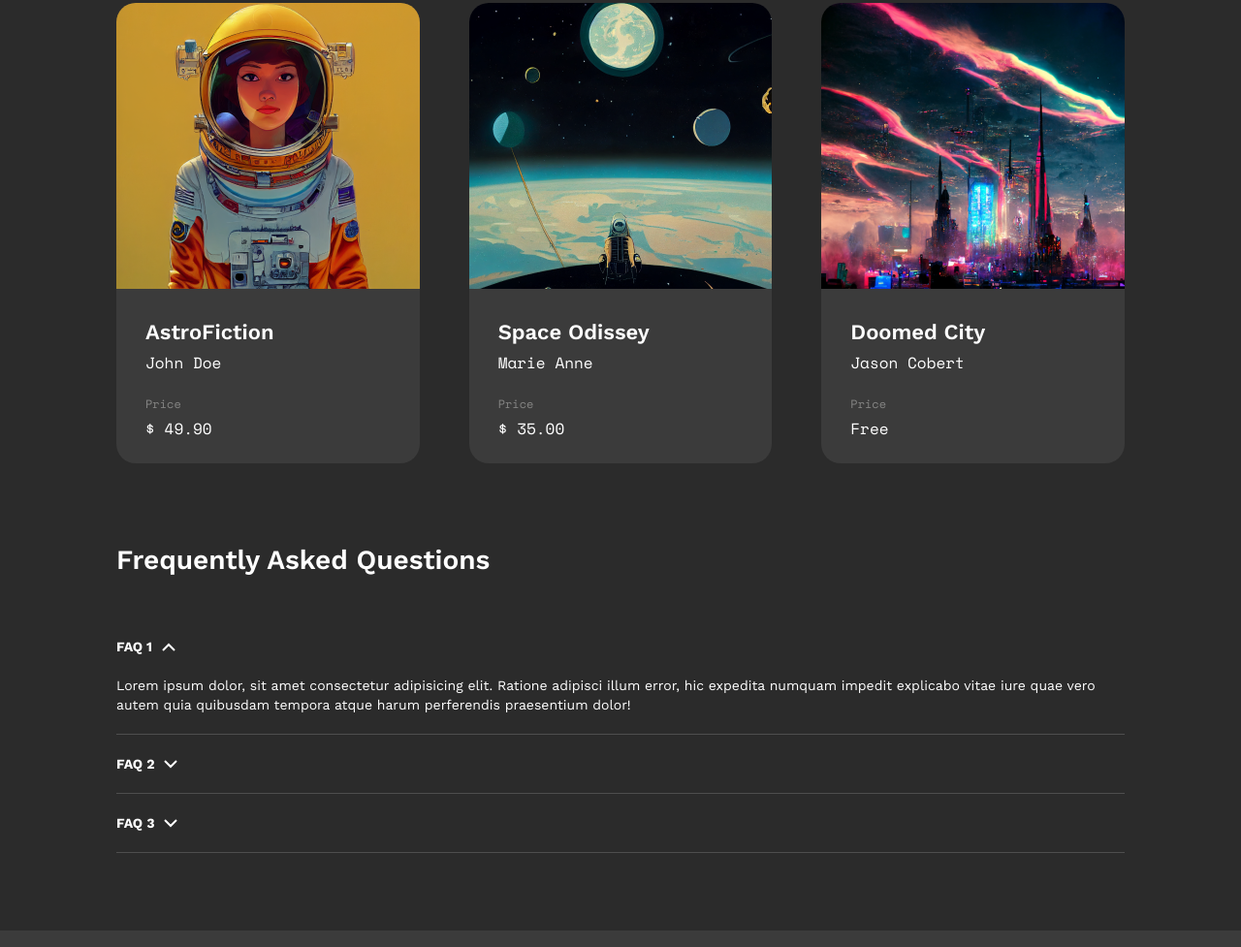
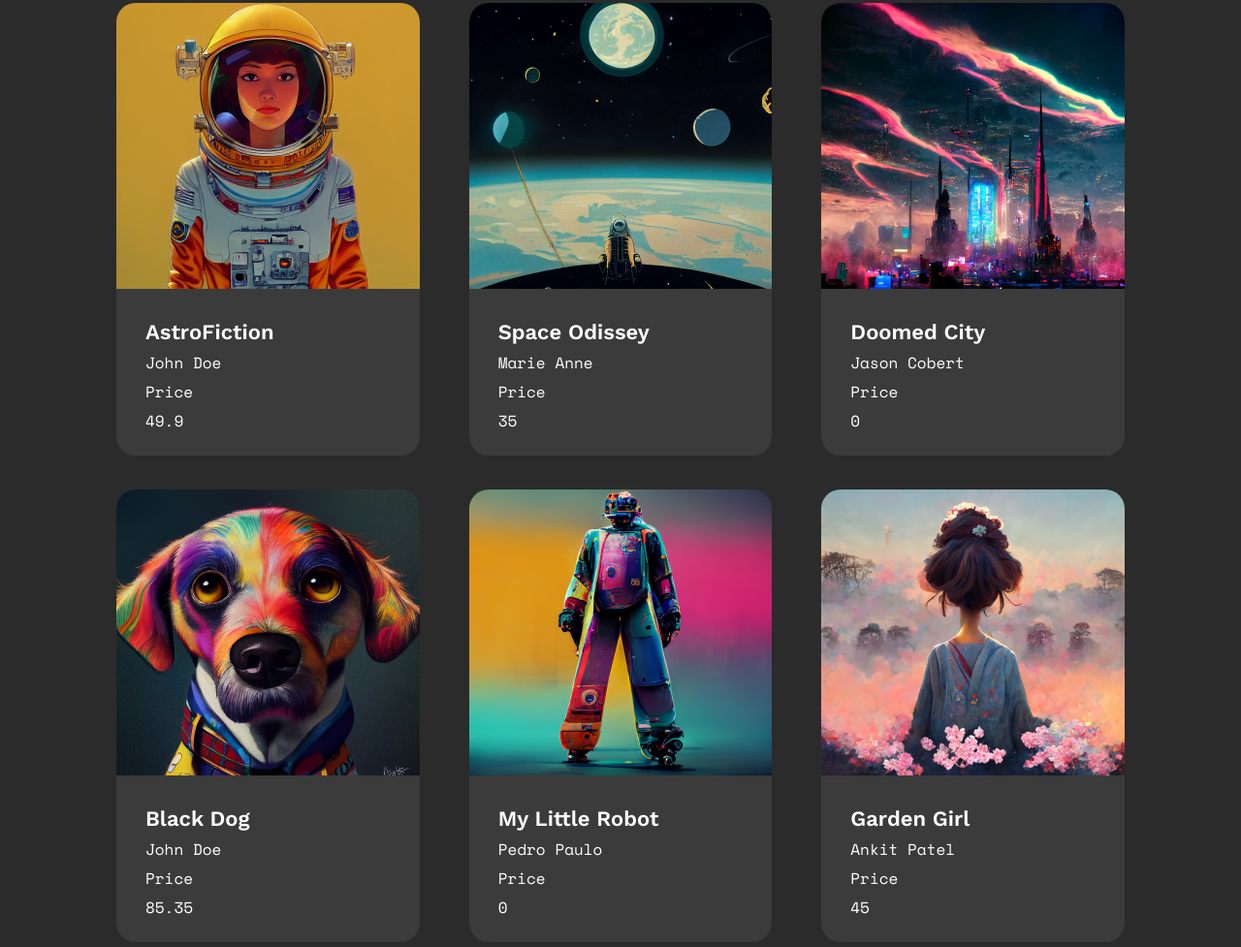
Before and after one commit to informaticaC/javascript-in-a-hurry-initial, a plain HTML site: page index.html in a window 1280 px wide. Shown: the part 1003-1980 px from the top of the page at 97% size. Drawn offline with nearby package versions, Linux system fonts and the light colour scheme.

Commit message:
Product Section added

```diff
--- a/index.html
+++ b/index.html
@@ -190,31 +190,19 @@
 				</div>
 			</section>
 
-			<section
-				id="products"
-				class="container products-section">
+			<section id="products"	class="container products-section">
 				<div class="products-filter">
-					<input
-						type="radio"
-						checked="true"
-						id="all"
-						name="products" />
+					<input type="radio"	checked="true"	id="all" name="products" />
 					<label for="all">
 						All
 						<span class="product-amount">3</span>
 					</label>
-					<input
-						type="radio"
-						id="paid"
-						name="products" />
+					<input type="radio"	id="paid" name="products" />
 					<label for="paid">
 						Paid
 						<span class="product-amount">2</span>
 					</label>
-					<input
-						type="radio"
-						id="free"
-						name="products" />
+					<input type="radio"	id="free" name="products" />
 					<label for="free">
 						Free
 						<span class="product-amount">1</span>
@@ -224,39 +212,7 @@
 				</div>
 
 				<div class="products-area">
-					<div class="product-item">
-						<img
-							src="./assets/products/img6.png"
-							alt="AstroFiction" />
-						<div class="product-details">
-							<h3 class="product-title">AstroFiction</h3>
-							<p class="product-author">John Doe</p>
-							<p class="price-title">Price</p>
-							<p class="product-price">$ 49.90</p>
-						</div>
-					</div>
-					<div class="product-item">
-						<img
-							src="./assets/products/img1.png"
-							alt="Space Odissey" />
-						<div class="product-details">
-							<h3 class="product-title">Space Odissey</h3>
-							<p class="product-author">Marie Anne</p>
-							<p class="price-title">Price</p>
-							<p class="product-price">$ 35.00</p>
-						</div>
-					</div>
-					<div class="product-item">
-						<img
-							src="./assets/products/img2.png"
-							alt="Doomed City" />
-						<div class="product-details">
-							<h3 class="product-title">Doomed City</h3>
-							<p class="product-author">Jason Cobert</p>
-							<p class="price-title">Price</p>
-							<p class="product-price">Free</p>
-						</div>
-					</div>
+
 				</div>
 			</section>
 
--- a/main.js
+++ b/main.js
@@ -14,6 +14,45 @@ const galleryImages = [
 	}
 
 ];
+
+const products = [
+    {
+      title: "AstroFiction",
+      author: "John Doe",
+      price: 49.9,
+      image: "./assets/products/img6.png"
+    },
+    {
+      title: "Space Odissey",
+      author: "Marie Anne",
+      price: 35,
+      image: "./assets/products/img1.png"
+    },
+    {
+      title: "Doomed City",
+      author: "Jason Cobert",
+      price: 0,
+      image: "./assets/products/img2.png"
+    },
+    {
+      title: "Black Dog",
+      author: "John Doe",
+      price: 85.35,
+      image: "./assets/products/img3.png"
+    },
+    {
+      title: "My Little Robot",
+      author: "Pedro Paulo",
+      price: 0,
+      image: "./assets/products/img5.png"
+    },
+    {
+      title: "Garden Girl",
+      author: "Ankit Patel",
+      price: 45,
+      image: "./assets/products/img4.png"
+    }
+  ]
 
 // Menu Handler
 function menuHandler() {
@@ -113,6 +152,57 @@ function galleryHandler(){
 	mainImage.alt = galleryImages[0].alt;
 }
 
+// Product section
+
+function productsHandler(){
+	const productContainer = document.querySelector(".products-area");
+	let productItem;
+
+	products.forEach((product,index)=>{
+
+		productItem = document.createElement("div") ;
+		productItem.classList.add("product-item");
+		let productImage = document.createElement("img");
+		productImage.src = product.image;
+		productImage.alt = product.title;
+		let productDetails = document.createElement("div");
+		productDetails.classList.add("product-details");
+			//productDetails.innerHTML = "aquí van los product details";
+			let productTitle = document.createElement("h3");
+			productTitle.classList.add("product-title");
+			productTitle.innerHTML = product.title;
+			productDetails.appendChild(productTitle);
+			let productAuthor = document.createElement("p");
+			productAuthor.classList.add("product-author");
+			productAuthor.innerHTML = product.author;
+			productDetails.appendChild(productAuthor);
+			let priceTitle = document.createElement("p");
+			priceTitle.classList.add("product-price");
+			priceTitle.innerHTML = "Price";
+			productDetails.appendChild(priceTitle);
+			let productPrice = document.createElement("p");
+			productPrice.classList.add("product-price");
+			productPrice.innerHTML = product.price;
+			productDetails.appendChild(productPrice);
+
+
+		productItem.appendChild(productImage);
+		productItem.appendChild(productDetails);
+		productContainer.appendChild(productItem);
+	})
+
+}
+
+{/* <div class="product-item">
+	<img src="./assets/products/img6.png" alt="AstroFiction" />
+	<div class="product-details">
+		<h3 class="product-title">AstroFiction</h3>
+		<p class="product-author">John Doe</p>
+		<p class="price-title">Price</p>
+		<p class="product-price">$ 49.90</p>
+	</div>
+</div> */}
+
 
 //Page load
 
@@ -120,3 +210,4 @@ menuHandler();
 greetingHandler();
 clockHandler();
 galleryHandler();
+productsHandler();
```
